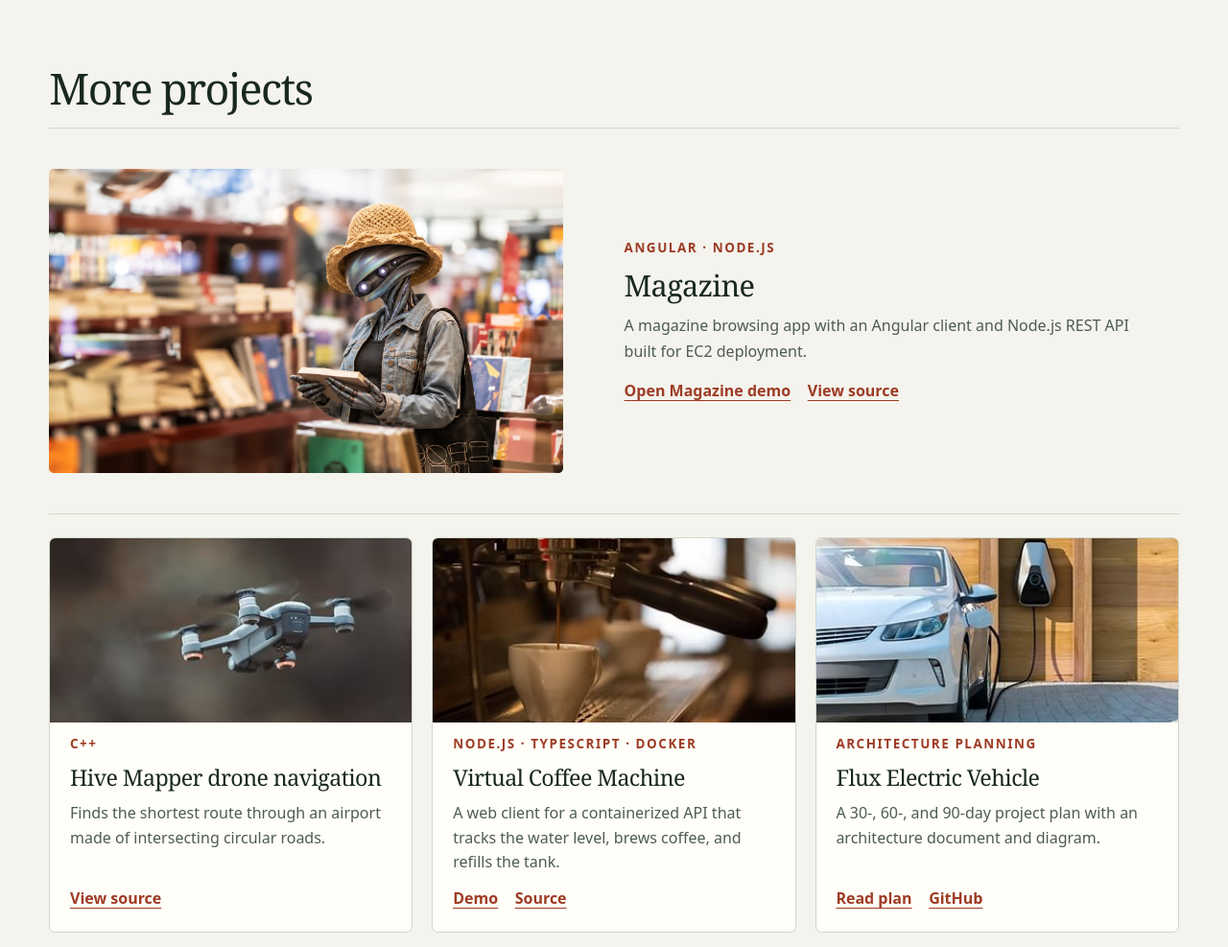
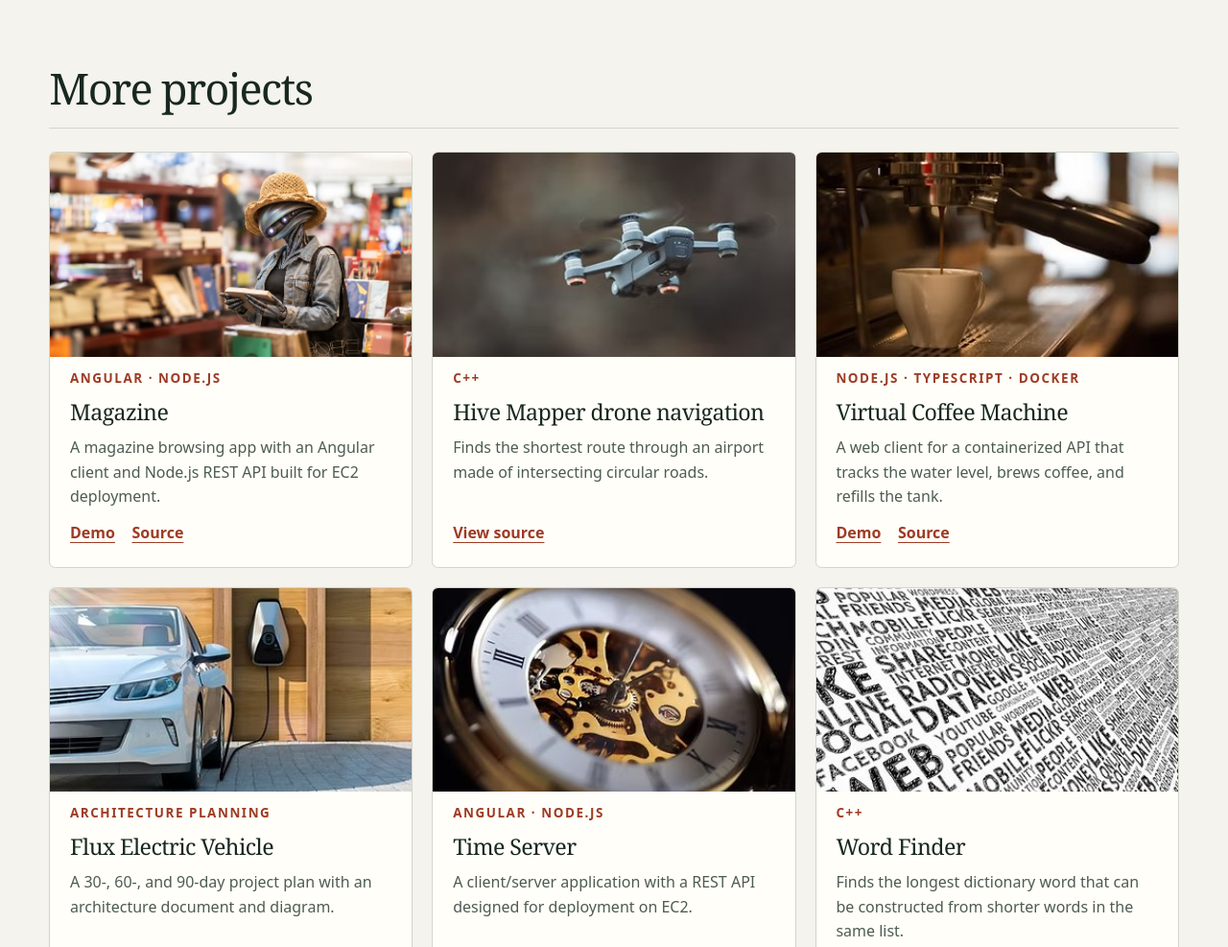
Before and after one commit to kevingnet/kg-portfolio2, a plain HTML site: page samples.html in a window 1280 px wide. Shown: the part 1440-2427 px from the top of the page at 96% size. Drawn offline with Linux system fonts and the light colour scheme.

Commit message:
Make sample project cards consistent

```diff
--- a/css/subpages.css
+++ b/css/subpages.css
@@ -196,3 +196,6 @@
 .samples-hero { grid-template-columns: minmax(0, 1fr); }
 .samples-hero__image { width: 100%; }
 .samples-hero__image img { width: 100%; height: auto; max-height: none; object-fit: initial; }
+
+/* Keep every project image and card consistent, including Magazine. */
+.sub-library__row .restored-sample { height: auto; aspect-ratio: 16 / 9; object-fit: cover; }
--- a/samples.html
+++ b/samples.html
@@ -15,7 +15,7 @@
   <meta name="twitter:card" content="summary_large_image">
   <link rel="icon" href="assets/favicon.svg" type="image/svg+xml">
   <link rel="stylesheet" href="css/portfolio-v2.css?v=2">
-  <link rel="stylesheet" href="css/subpages.css?v=4">
+  <link rel="stylesheet" href="css/subpages.css?v=5">
 </head>
 <body class="redesign">
   <a class="skip-to-main" href="#main-content">Skip to content</a>
@@ -61,19 +61,13 @@
   <div class="sub-section-head">
     <h2 id="sample-list-title">More projects</h2>
   </div>
-  <article class="sub-library__feature">
-    <img src="assets/images/samples/magazine.webp" alt="" width="1630" height="965" loading="lazy" decoding="async">
-    <div>
-      <p class="eyebrow">Angular · Node.js</p>
-      <h3>Magazine</h3>
+  <div class="sub-library__list">
+    <article class="sub-library__row">
+      <img class="restored-sample" src="assets/images/samples/magazine.webp" alt="" loading="lazy" decoding="async">
+      <div><p class="eyebrow">Angular · Node.js</p><h3>Magazine</h3></div>
       <p>A magazine browsing app with an Angular client and Node.js REST API built for EC2 deployment.</p>
-      <div class="sub-actions">
-        <a class="text-link" href="https://kevingnet.github.io/magazine/">Open Magazine demo</a>
-        <a class="text-link" href="https://github.com/kevingnet/magazine">View source</a>
-      </div>
-    </div>
-  </article>
-  <div class="sub-library__list">
+      <div class="sub-actions"><a class="text-link" href="https://kevingnet.github.io/magazine/">Demo</a><a class="text-link" href="https://github.com/kevingnet/magazine">Source</a></div>
+    </article>
     <article class="sub-library__row">
       <img class="restored-sample" src="assets/images/samples/hive-mapper.jpg" alt="" loading="lazy" decoding="async">
       <div><p class="eyebrow">C++</p><h3>Hive Mapper drone navigation</h3></div>
```
